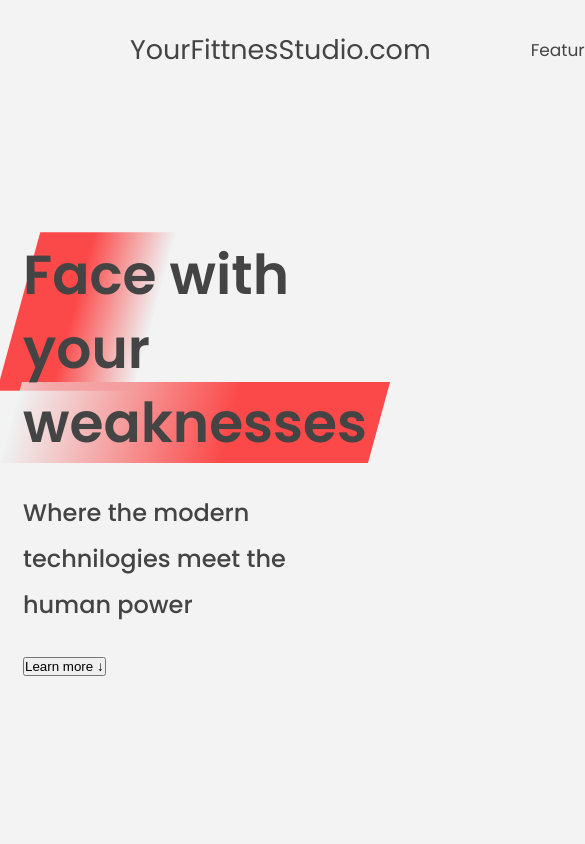
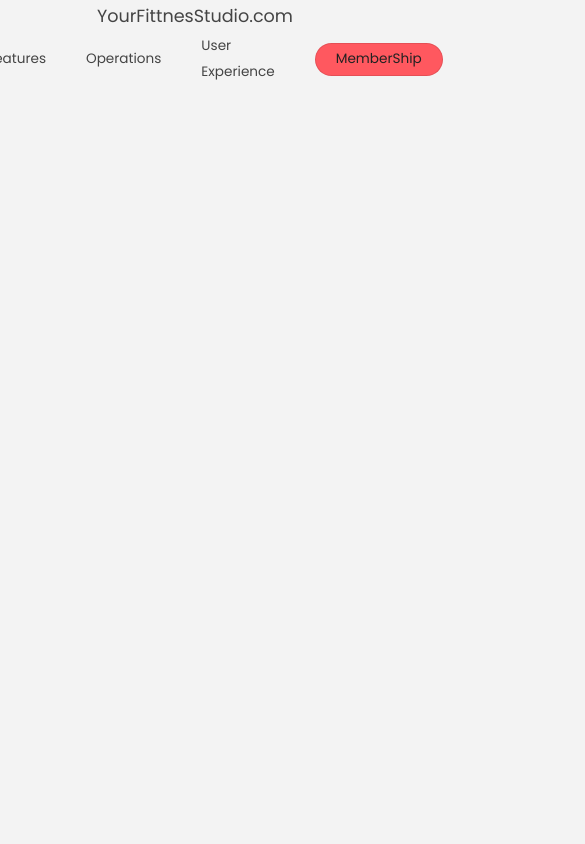
Before and after one commit to Barna-Molnar/landing-page-gym, a website: page index.html in a window 390 px wide. Shown: the top 844 px of the page, 585 px wide, since content can reach past the window. Drawn offline with Linux system fonts and the light colour scheme; files whose address does not match are found by name.

Commit message:
creating mixin.css

```diff
--- a/index.html
+++ b/index.html
@@ -26,7 +26,7 @@
                     <a class="nav__link" href="#section--3">User Experience</a>
                 </li>
                 <li class="nav__item">
-                    <a class="nav__link nav__link--btn btn--show-modal" href="#">Get Member</a
+                    <a class="nav__link nav__link--btn btn--show-modal" href="#">MemberShip</a
             >
           </li>
         </ul>
@@ -138,7 +138,7 @@
 
       </div>
     </section>
-    <script src="'./index.js"></script>
+    <script src="./index.js"></script>
 </body>
 
 </html>
--- a/sass/base.scss
+++ b/sass/base.scss
@@ -1,3 +1,4 @@
+@import './mixin.scss';
 :root {
     --color-primary: #5ec576;
     --color-secondary: #ffcb03;
@@ -29,7 +30,13 @@ $color-grey-dark-2: #6d5d4b;
 html {
     font-size: 62.5%;
     box-sizing: border-box;
-    width: 100%;
+    width: 100vw;
+    @include respond(tab-land) {
+        font-size: 56.25%; // 1rem == 9px 9/16 = 56.25%
+    }
+    @include respond(tab-port) {
+        font-size: 50%; // 1rem == 8px 8/16 = 50%
+    }
 }
 
 body {
@@ -38,7 +45,7 @@ body {
     color: #444;
     line-height: 1.9;
     background-color: #f3f3f3;
-    width: 100%;
+    width: 100vw;
 }
 
 p {
--- a/sass/header.scss
+++ b/sass/header.scss
@@ -16,6 +16,7 @@
         justify-content: center;
         align-items: start;
         justify-items: start;
+        display: none;
     }
     &__img {
         width: 100%;
@@ -39,6 +40,7 @@
         opacity: 0.7;
         transform: scale(1.07, 1.05) skewX(-15deg);
         background-image: linear-gradient(to right, red 40%, #eef2f3);
+        // background-color: black;
     }
     &-reverse::after {
         display: block;
--- a/sass/main.scss
+++ b/sass/main.scss
@@ -4,3 +4,4 @@
 @import 'nav';
 @import 'header';
 @import 'gallery';
+@import 'mixin';
--- /dev/null
+++ b/sass/mixin.scss
@@ -0,0 +1,27 @@
+@mixin respond($breakpoint) {
+    @if $breakpoint==phone-mini {
+        @media only screen and (max-width: 28.75em) {
+            @content;
+        } //450px
+    }
+    @if $breakpoint==phone {
+        @media only screen and (max-width: 37.5em) {
+            @content;
+        } //600px
+    }
+    @if $breakpoint==tab-port {
+        @media only screen and (max-width: 56.25em) {
+            @content;
+        } //900px
+    }
+    @if $breakpoint==tab-land {
+        @media only screen and (max-width: 75em) {
+            @content;
+        } //1200px
+    }
+    @if $breakpoint==big-desktop {
+        @media only screen and (min-width: 112.5em) {
+            @content;
+        } //1800px
+    }
+}
--- a/sass/nav.scss
+++ b/sass/nav.scss
@@ -1,15 +1,16 @@
+@import './mixin.scss';
 .nav {
     /* background-color: red; */
     /* background-color: rgb(238, 235, 235); */
     width: 100%;
     height: 10rem;
-    padding: 0 10rem;
+    padding: 0 3rem;
     display: flex;
     justify-content: space-between;
     align-items: center;
     z-index: 100;
     p {
-        font-size: 2.7rem;
+        font-size: 2.2rem;
         font-weight: 400;
         color: inherit;
     }
@@ -17,9 +18,16 @@
         display: flex;
         align-items: center;
         list-style: none;
+        // @include respond(tab-port) {
+        //     display: grid;
+        // }
     }
     .nav__item {
-        margin-left: 10rem;
+        margin-left: 5rem;
+    }
+    @include respond(tab-port) {
+        flex-wrap: wrap;
+        justify-content: center;
     }
 }
 
@@ -35,14 +43,14 @@
 
 .nav__link--btn:link,
 .nav__link--btn:visited {
-    padding: 0.8rem 5.5rem;
+    padding: 0.3rem 2.5rem;
     border-radius: 5rem;
     background-color: inherit;
     color: #222;
     border: 1px solid rgba(0, 0, 0, 0.1);
     transition: all 0.5s;
-    box-shadow: 2px 0px 1px 1px rgba(0, 0, 0, 0.2);
-    /* background-image: linear-gradient(to right, rgb(241, 121, 121), #eef2f3); */
+    // box-shadow: 2px 0px 1px 1px rgba(0, 0, 0, 0.2);
+    background-color: #ff585f;
 }
 
 .nav__link--btn:hover,
@@ -51,6 +59,7 @@
     box-shadow: 4px 0px 3px 2px rgba(0, 0, 0, 0.2);
     color: inherit;
     color: #333;
+    background-color: #fd424b;
 }
 
 .nav.sticky {
```
Also changed, not shown: css/style.comp.css, css/style.css, css/style.prefix.css.
